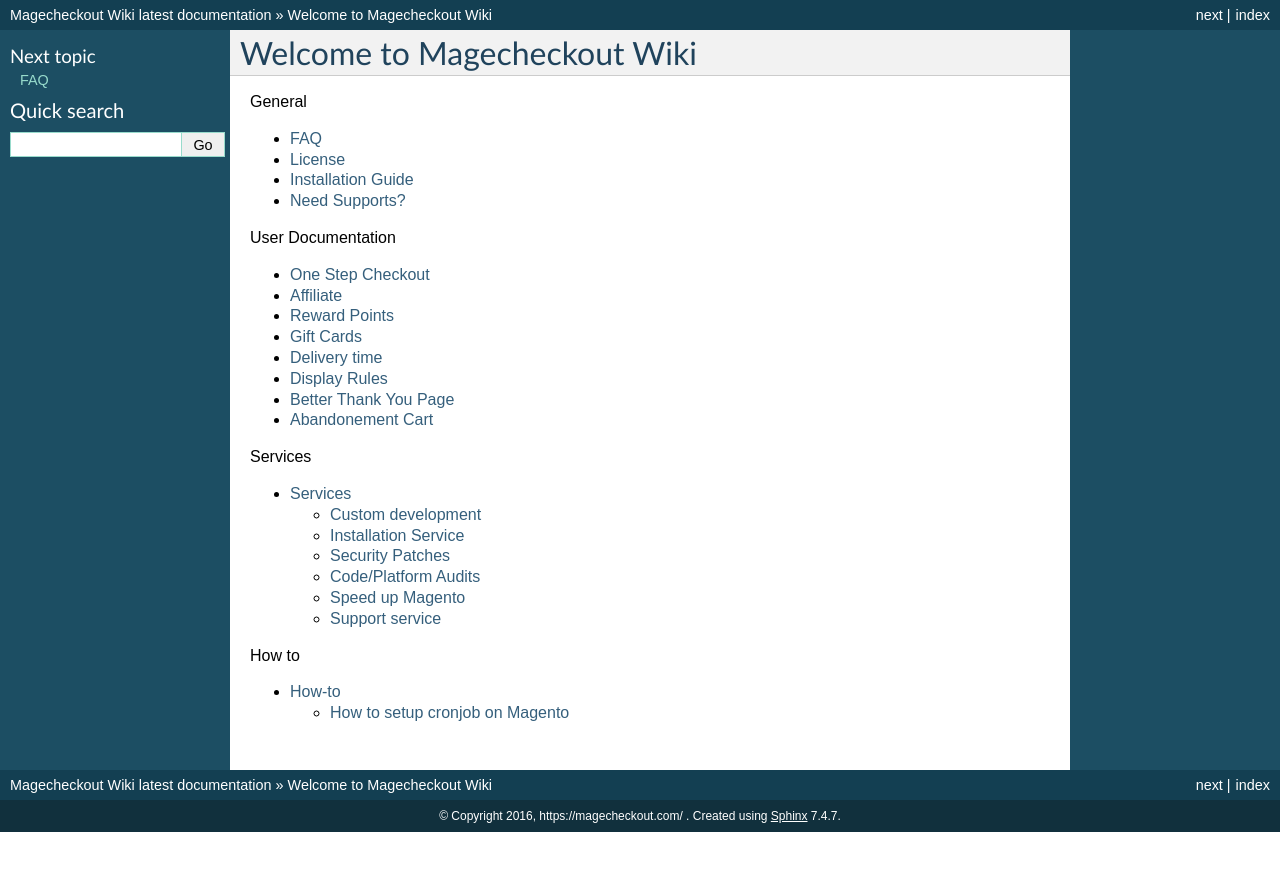
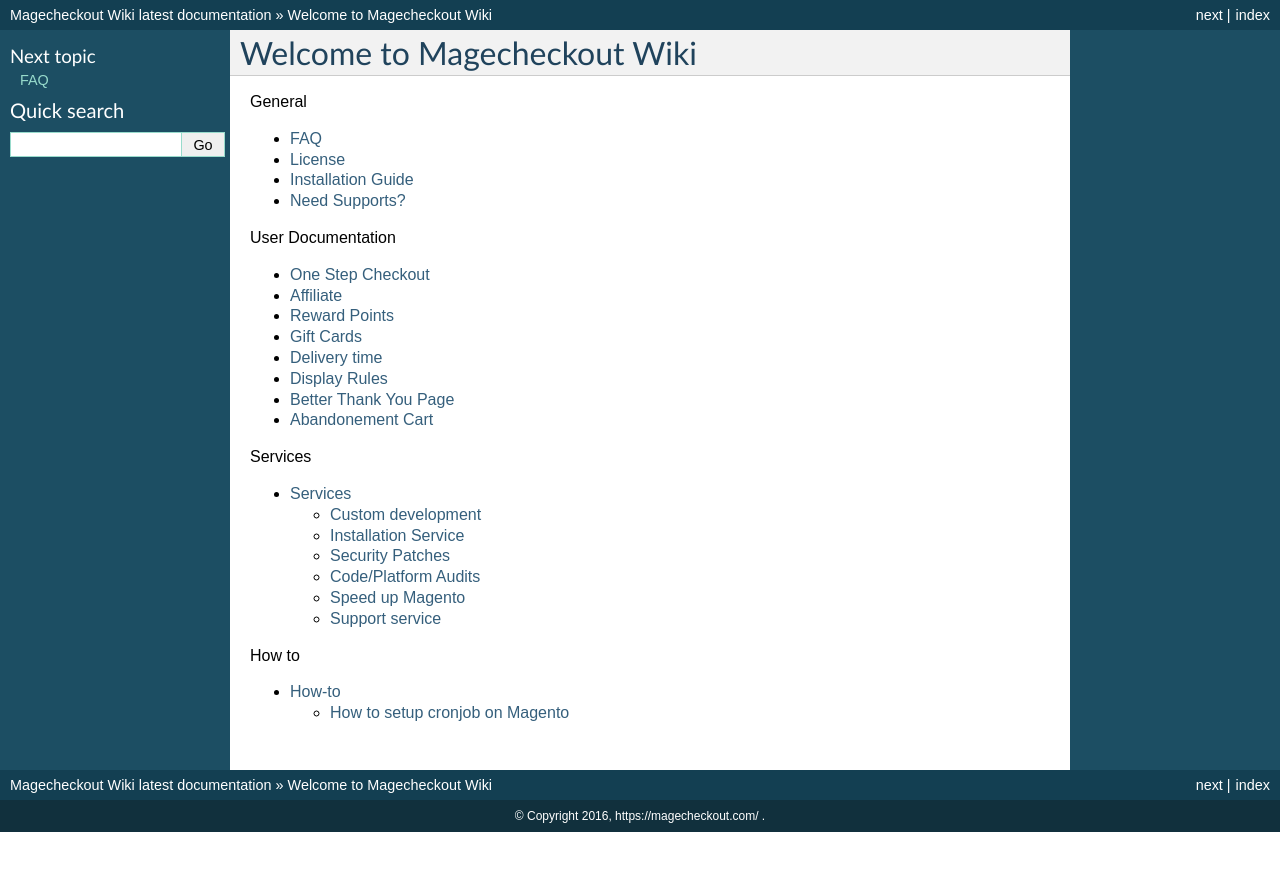
Before and after one commit to LindaThompson/wiki, a Sphinx documentation site: the page built from docs/index.rst, in a window 1280 px wide. Shown: the top 871 px of the page. Built offline with Sphinx 7.4.7, drawn with Linux system fonts in a browser that asks for light colours; pages that are not in the unit, such as notebooks, are missing from menus.

Commit message:
update docs

```diff
--- a/docs/conf.py
+++ b/docs/conf.py
@@ -90,7 +90,7 @@
 #default_role = None
 
 # If true, '()' will be appended to :func: etc. cross-reference text.
-#add_function_parentheses = True
+add_function_parentheses = True
 
 # If true, the current module name will be prepended to all description
 # unit titles (such as .. function::).
@@ -187,7 +187,7 @@
 html_show_sourcelink = False
 
 # If true, "Created using Sphinx" is shown in the HTML footer. Default is True.
-#html_show_sphinx = True
+html_show_sphinx = False
 
 # If true, "(C) Copyright ..." is shown in the HTML footer. Default is True.
 # html_show_copyright = True
```
